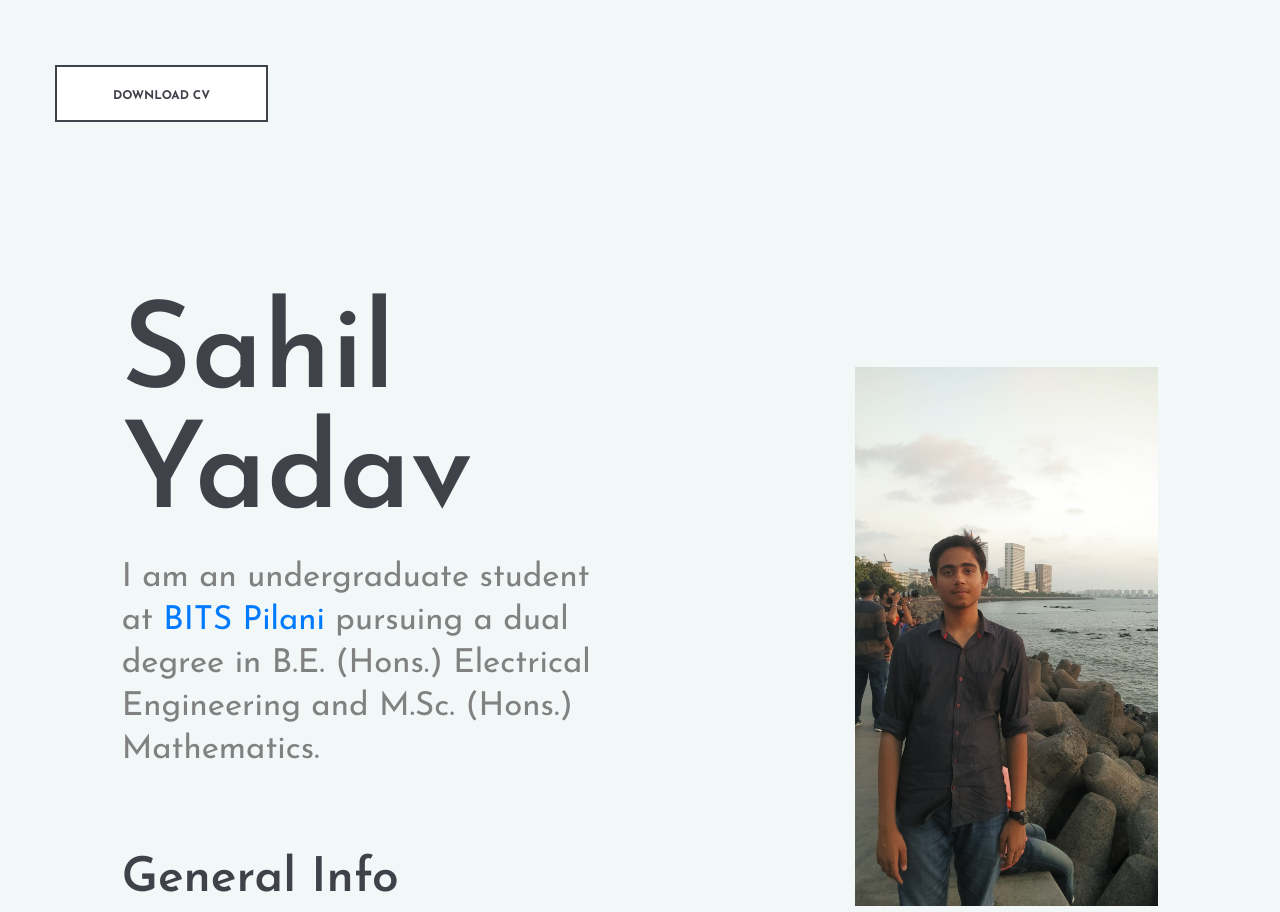
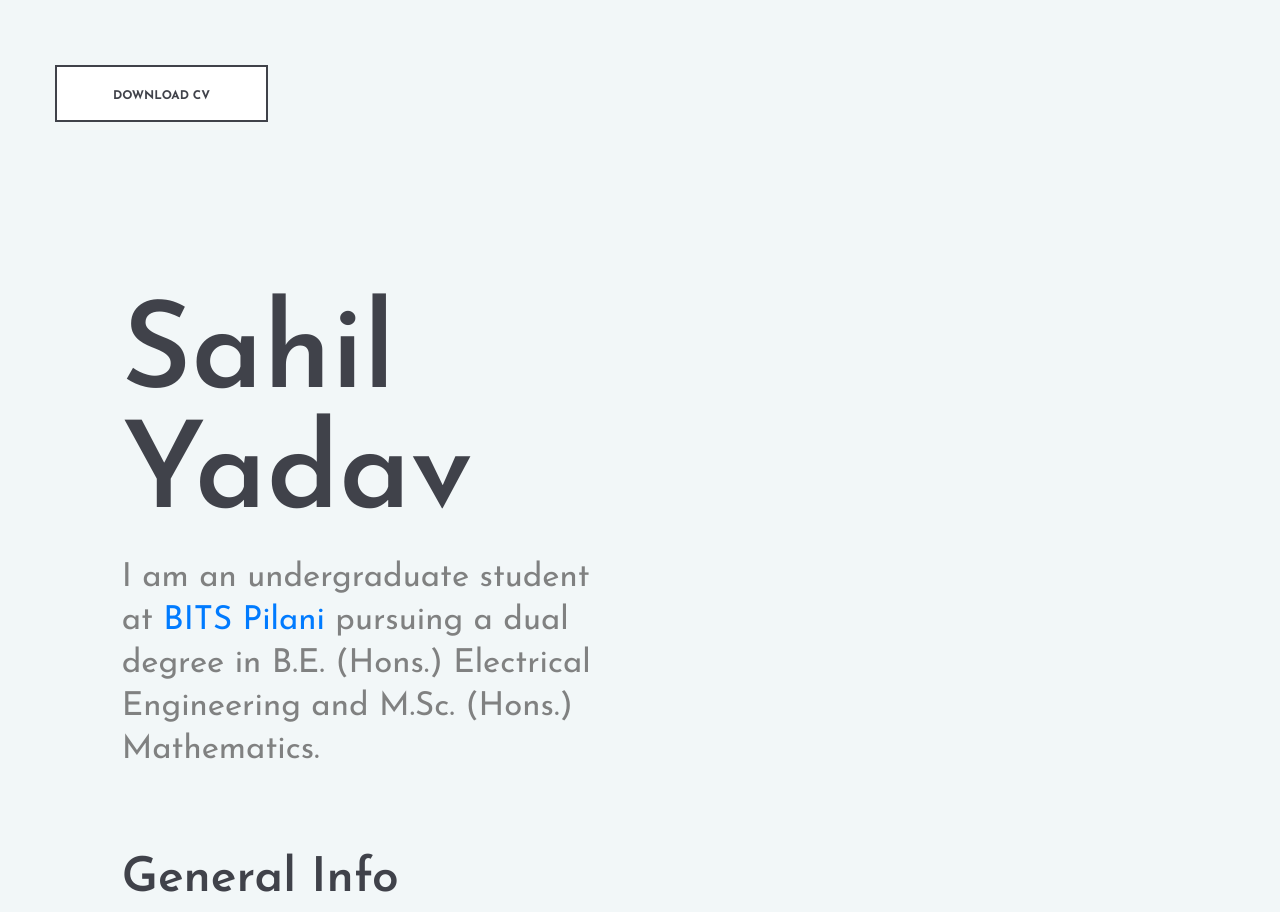
Before and after one commit to sahilyadav27/sahilyadav27.github.io, a plain HTML site: page index.html in a window 1280 px wide. Shown: the top 912 px of the page. Drawn offline with Linux system fonts and the light colour scheme.

Commit message:
Update index.html

```diff
--- a/index.html
+++ b/index.html
@@ -80,11 +80,7 @@
 
 
 						</div>
-						<div class="col-lg-6">
-							<figure class="hero-image">
-								<img src="shlydv.jpg" alt="5">
-							</figure>
-						</div>
+
 					</div>
 				</div>
 			</div>
```
